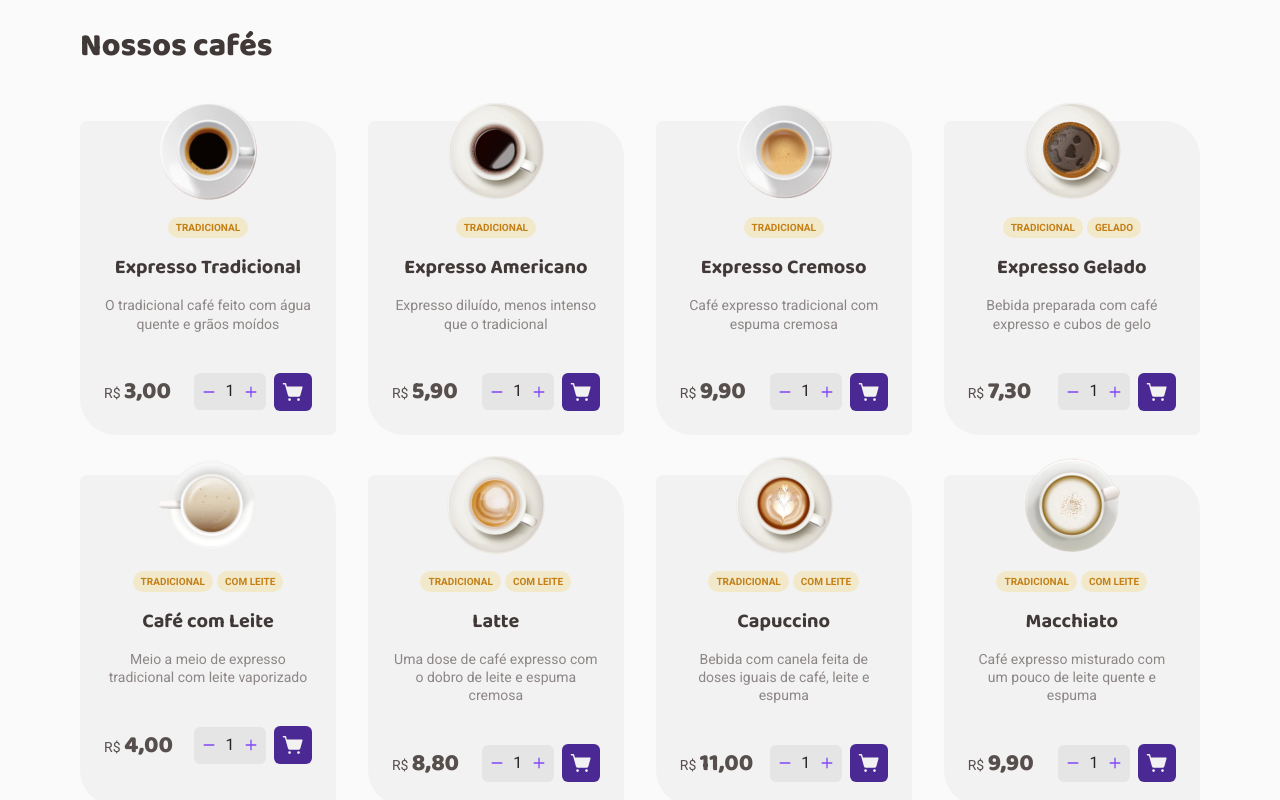
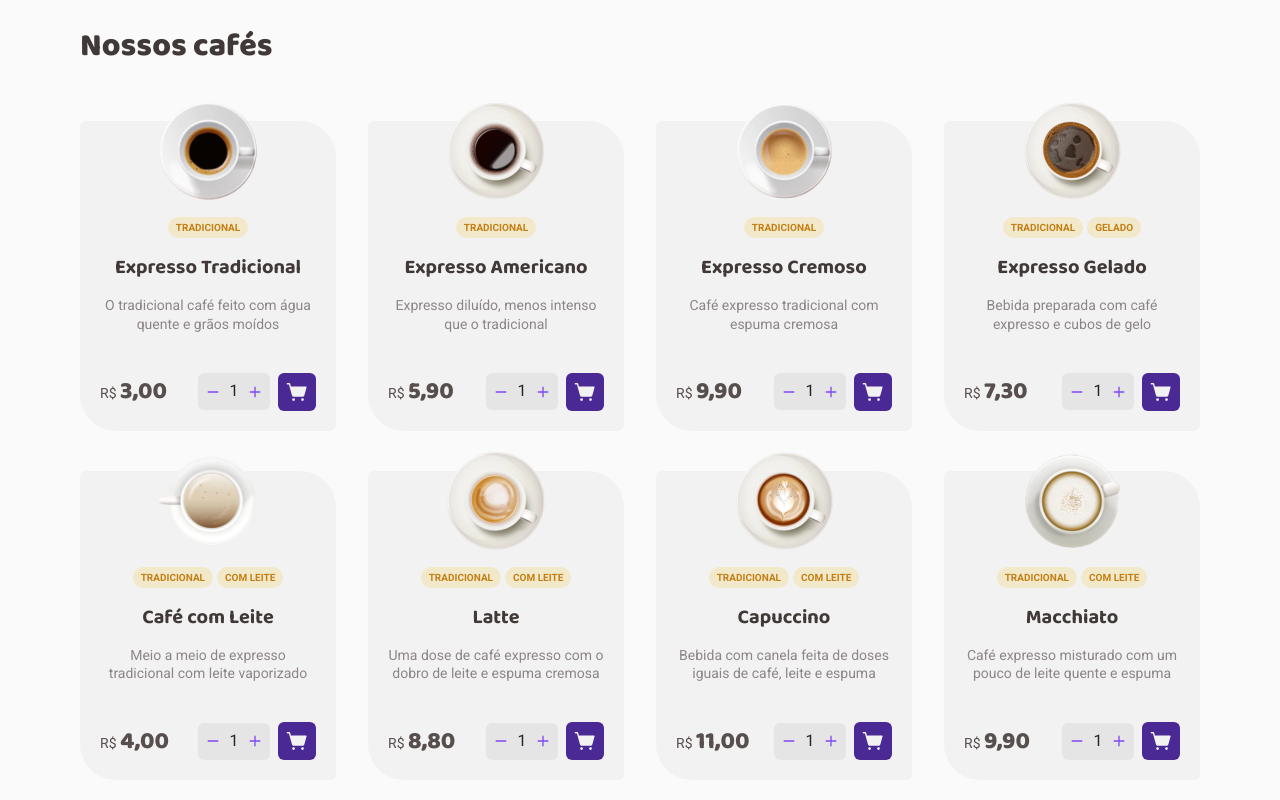
Before and after one commit to GeovaniJose/rocketseat-reactjs-2024-challenge-coffee-delivery, a React (Vite) app: page / in a window 1280 px wide. Shown: the part 660-1460 px from the top of the page. Built offline with nearby package versions, Linux system fonts and the light colour scheme.

Commit message:
refactor: adjust parts of layout

```diff
--- a/data.json
+++ b/data.json
@@ -93,7 +93,7 @@
       "title": "Havaiano",
       "description": "Bebida adocicada preparada com café e leite de coco",
       "tags": ["especial"],
-      "price": 158,
+      "price": 111,
       "imageSrc": "/src/assets/coffees/havaiano.png"
     },
     {
--- a/src/components/Card/styles.ts
+++ b/src/components/Card/styles.ts
@@ -7,13 +7,13 @@ export const Container = styled.li`
   flex-direction: column;
   align-items: center;
   gap: 1rem;
-  padding: 1.5rem;
+  padding: 1.25rem;
   background: ${(props) => props.theme.colors['base-card']};
   border-radius: 6px 36px;
 `
 
 export const CoffeImg = styled.img`
-  margin-top: calc(0px - 1.5rem - 1.25rem);
+  margin-top: calc(0px - 1.25rem - 1.25rem);
 `
 
 export const Tags = styled.div`
--- a/src/pages/Home/styles.ts
+++ b/src/pages/Home/styles.ts
@@ -65,7 +65,7 @@ export const CoffeList = styled.main`
   > ul {
     list-style: none;
     display: grid;
-    grid-template-columns: repeat(4, 1fr);
+    grid-template-columns: repeat(auto-fit, minmax(min(100%, 15rem), 1fr));
     gap: 2.5rem 2rem;
   }
 `
```
